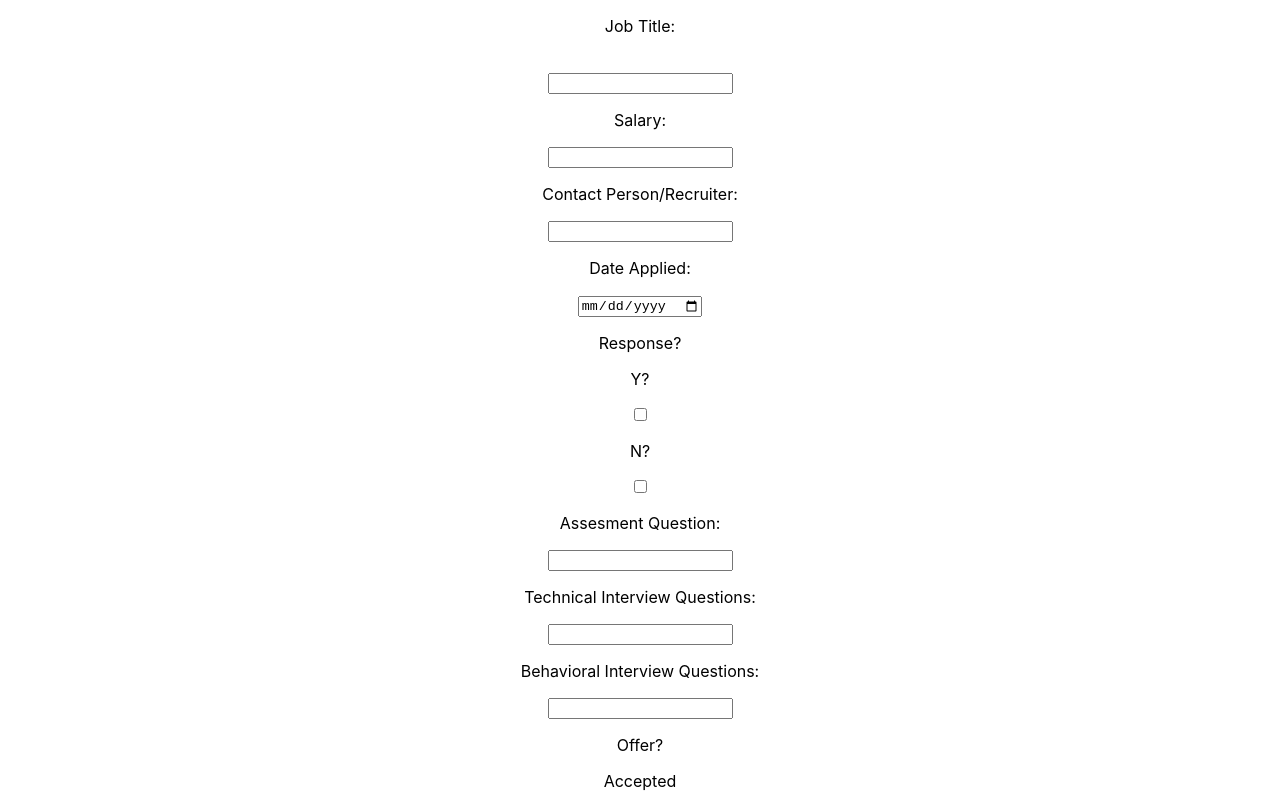
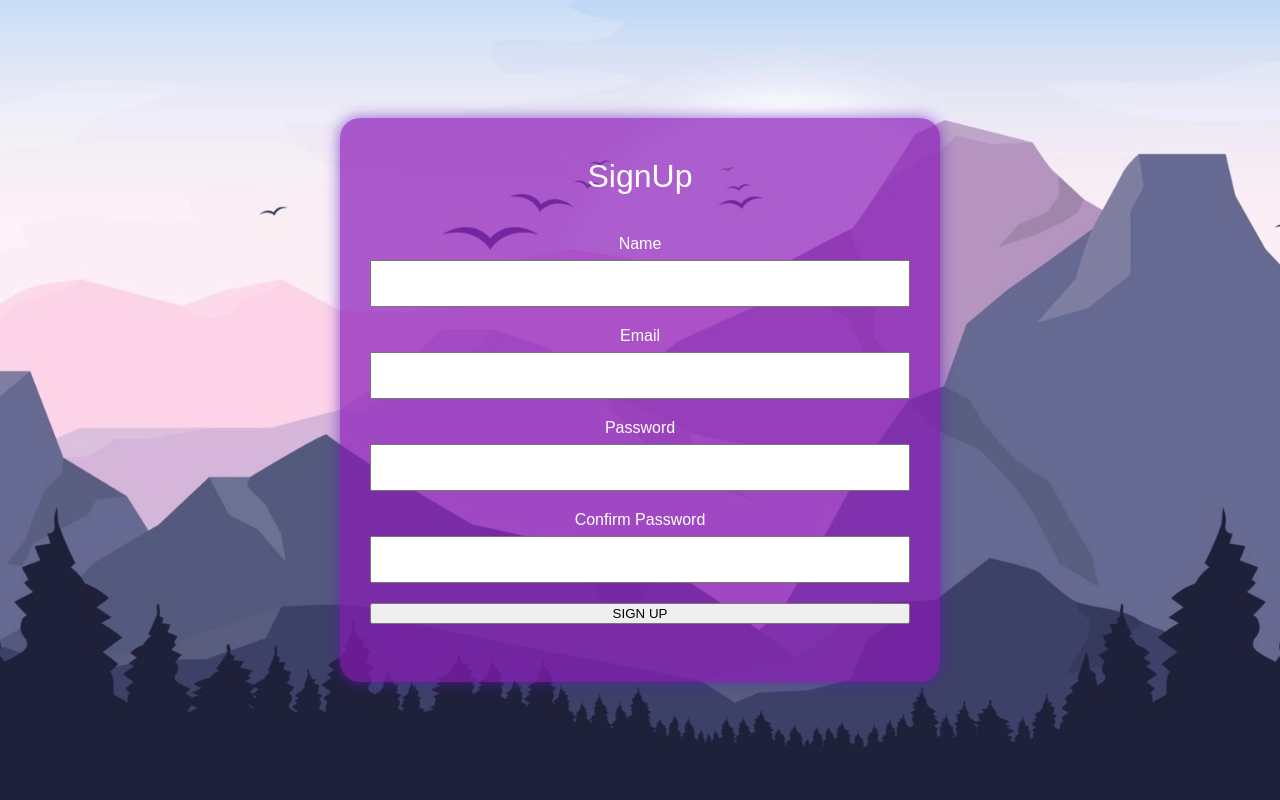
Before and after one commit to wescbro12/APPlied, a React (Create React App) app: page / in a window 1280 px wide. Shown: the top 800 px of the page. Built offline with nearby package versions, Linux system fonts and the light colour scheme; no server answers.

Commit message:
added css to signup page and got signup page to work

```diff
--- a/package.json
+++ b/package.json
@@ -1,4 +1,5 @@
 {
+  "proxy": "http://localhost:3001",
   "name": "applied",
   "version": "0.1.0",
   "private": true,
--- a/src/App.css
+++ b/src/App.css
@@ -32,7 +32,16 @@
   from {
     transform: rotate(0deg);
   }
+
   to {
     transform: rotate(360deg);
   }
 }
+
+.full-screen-container {
+  /* background-image: url("../../../public/mountain-beautiful.jpg"); */
+  background-color: blueviolet;
+  display: flex;
+  justify-content: center;
+  align-items: center;
+}
--- a/src/App.js
+++ b/src/App.js
@@ -5,15 +5,15 @@ import NewJobPage from './pages/NewJob';
 import React, { useState } from 'react';
 import { getUser } from './utilities/users-service';
 import LogInPage from './pages/LogInPage';
-import SignUpPage from './pages/SignUpPage';
 import Update from './pages/EditJob';
+import SignUpPage from './pages/SignupPage/SignUpPage';
 
 function App() {
   const [user, setUser] = useState(getUser())
   return (
     <div className="App">
-      <Update />
-    </div>
+      <SignUpPage />
+    </div >
   );
 }
 
--- a/src/components/SignUpForm.jsx
+++ /dev/null
@@ -1,58 +0,0 @@
-import { Component } from "react";
-import { signUp } from "../utilities/users-api";
-
-
-export default class SignUpForm extends Component {
-    state = {
-        name: '',
-        email: '',
-        password: '',
-        confirm: '',
-        error: ''
-    }
-
-    handleChange = (evt) => {
-        this.setState({...this.state, [evt.target.name]: evt.target.value, error:''})
-    }
-
-    handleSubmit = async (evt) => {
-        evt.preventDefault();
-        try {
-            const formData = { ...this.state };
-            delete formData.error;
-            delete formData.confirm;
-            const user = await signUp(formData);
-            this.props.setUser(user)
-        } catch (error) {
-            this.setState({error: 'Sign Up Failed'})
-        } finally {
-            this.setState({
-                name: '',
-                email: '',
-                password: '',
-                confirm: ''
-            })
-        }
-    }
-    render() {
-        const disable = this.state.password !== this.state.confirm;
-        return (
-            <div>
-                <div>
-                    <form autoComplete="off" onSubmit={this.handleSubmit}>
-                        <label>Name</label>
-                        <input type='text' name='name' value={this.state.name} onChange={this.handleChange} required />
-                        <label>Email</label>
-                        <input type='email' name='email' value={this.state.email} onChange={this.handleChange} required />
-                        <label>Password</label>
-                        <input type='password' name='password' value={this.state.password} onChange={this.handleChange} required />
-                        <label>Confirm Password</label>
-                        <input type='password' name='confirm' value={this.state.confirm} onChange={this.handleChange} required />
-                        <button type='submit' disable={disable}>SIGN UP</button>
-                    </form>
-                </div>
-                <h1>&nbsp;{this.state.error}</h1>
-            </div>
-        );
-    }
-}
--- /dev/null
+++ b/src/components/SignUpPage/SignUpForm.jsx
@@ -0,0 +1,75 @@
+import { Component } from "react";
+import { signUp } from "../../utilities/users-api";
+import styles from "./SignupPage.module.css"
+
+
+export default class SignUpForm extends Component {
+    state = {
+        name: '',
+        email: '',
+        password: '',
+        confirm: '',
+        error: ''
+    }
+    // const[formData, setFormData] = setState({})
+
+    handleChange = (evt) => {
+        this.setState({...this.state, [evt.target.name]: evt.target.value, error:''})
+    }
+
+    handleSubmit = async (evt) => {
+        evt.preventDefault();
+        try {
+            const formData = { ...this.state };
+            delete formData.error;
+            delete formData.confirm;
+            const user = await signUp(formData);
+            this.props.setUser(user)
+        } catch (error) {
+            // this.setState({ error: 'Sign Up Failed' })
+            console.log({error: error.message})
+        } finally {
+            this.setState({
+                name: '',
+                email: '',
+                password: '',
+                confirm: ''
+
+            })
+
+        }
+    }
+    render() {
+
+        const disable =this.state.password !== this.state.confirm
+        return (
+            <div className={styles.fsc}>
+                <div className={styles.signupcon}>
+                    <div>
+                        <h1 className={styles.signuptitle}>SignUp</h1>
+                        <form className={styles.form} autoComplete="off" onSubmit={this.handleSubmit}>
+                            <div className={styles.inputgroup}>
+                                 <label>Name</label>
+                                <input type='text' name='name' value={this.state.name} onChange={this.handleChange} required />
+                            </div>
+                            <div className={styles.inputgroup}>
+                                <label>Email</label>
+                                <input type='email' name='email' value={this.state.email} onChange={this.handleChange} required />
+                            </div>
+                            <div className={styles.inputgroup}>
+                                <label>Password</label>
+                                <input type='password' name='password' value={this.state.password} onChange={this.handleChange} required />
+                            </div>
+                            <div className={styles.inputgroup}>
+                                <label>Confirm Password</label>
+                                <input type='password' name='confirm' value={this.state.confirm} onChange={this.handleChange} required />
+                            </div>
+                        <button type='submit' className={styles.signupbtn} disabled={disable}>SIGN UP</button>
+                        </form>
+                    </div>
+                    <span className={styles.msg}>&nbsp;{this.state.error &&  <h2>{this.state.error}</h2>}</span>
+                </div>
+            </div>
+        );
+    }
+}
--- /dev/null
+++ b/src/components/SignUpPage/SignupPage.module.css
@@ -0,0 +1,64 @@
+*,
+*::before,
+*::after {
+    box-sizing: border-box;
+    font-family: Arial, Helvetica, sans-serif;
+}
+
+body {
+    margin: 0;
+}
+
+.fsc {
+    background-image: url("../../../public/mountain-beautiful.jpg");
+    /* background-color: blueviolet; */
+    height: 100vh;
+    width: 100vw;
+    background-size: cover;
+    background-position: center;
+    display: flex;
+    justify-content: center;
+    align-items: center;
+}
+
+.signuptitle {
+    margin: 0;
+    color: white;
+    text-align: center;
+    font-size: 2rem;
+    font-weight: normal;
+
+}
+
+.signupcon {
+    background-color: rgba(138, 27, 186, 0.7);
+    box-shadow: 0 0 15px 0 rgba(93, 27, 186, 0.7);
+    padding: 40px 30px;
+    width: 80%;
+    max-width: 600px;
+    border-radius: 20px;
+}
+
+.form {
+    display: flex;
+    flex-direction: column;
+    color: white;
+    gap: 20px;
+    margin-top: 40px;
+}
+
+.inputgroup {
+    display: flex;
+    flex-direction: column;
+    gap: 7px;
+}
+
+.inputgroup label {
+    color: white;
+    font-weight: lighter;
+}
+
+.inputgroup input {
+    font-size: 1.25rem;
+    padding: .5em;
+}
--- a/src/pages/SignUpPage.js
+++ b/src/pages/SignupPage/SignUpPage.js
@@ -1,11 +1,12 @@
-import SignUpForm from "../components/SignUpForm";
+import SignUpForm from "../../components/SignUpPage/SignUpForm";
 import { useState } from "react";
+
 
 
 export default function SignUpPage({ setUser }) {
     return (
         <div>
-            <h1>Sign Up</h1>
+
             {<SignUpForm setUser={setUser} />}
 
         </div>
```
Also changed, not shown: server.js (+6 -1 lines), public/mountain-beautiful.jpg (added), 1 other file (tests, documents, lock files or other folders).
